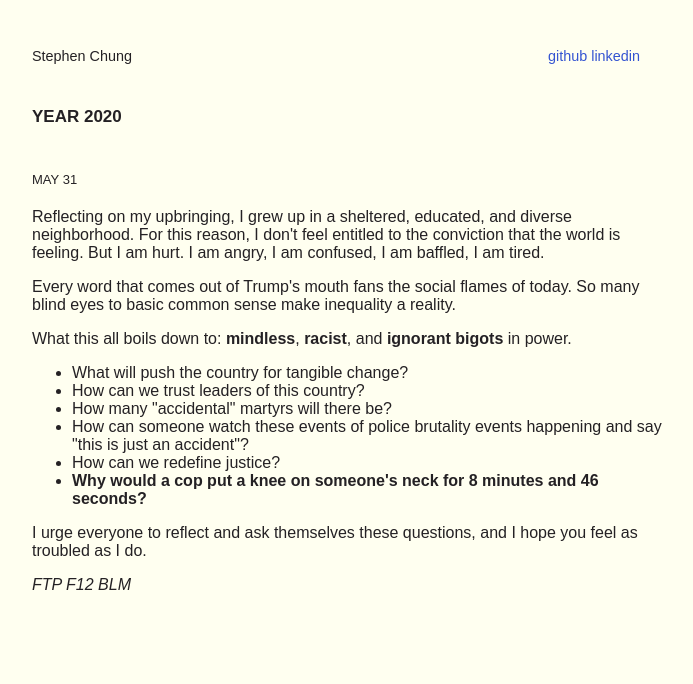
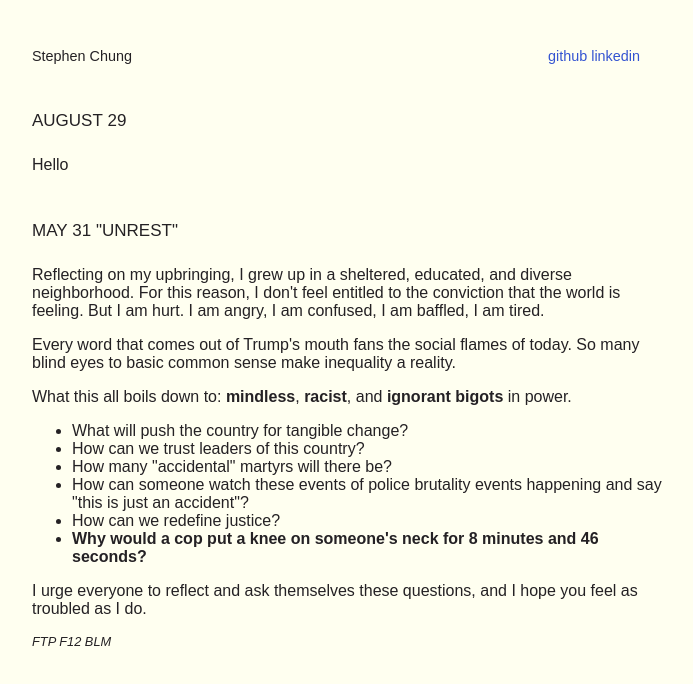
Before and after one commit to imsteev/imsteev.github.io, a React app in the folder personal-website/: page / in a window 1280 px wide. Shown: the top 684 px of the page, without its empty margins (288-981 px from the left). Built offline with nearby package versions, Linux system fonts and the light colour scheme.

Commit message:
split components

```diff
--- a/personal-website/src/App.js
+++ b/personal-website/src/App.js
@@ -1,14 +1,6 @@
 import React from "react";
 import styled from "styled-components";
-
-const Post = ({ children, date }) => {
-  return (
-    <StyledPost>
-      <p className="date">{date}</p>
-      {children}
-    </StyledPost>
-  );
-};
+import PostContainer from "./PostContainer";
 
 function App() {
   return (
@@ -25,51 +17,7 @@ function App() {
           </Link>
         </div>
       </Meta>
-      <Header>Year 2020</Header>
-      <Post date="May 31">
-        <p>
-          Reflecting on my upbringing, I grew up in a sheltered, educated, and
-          diverse neighborhood. For this reason, I don't feel entitled to the
-          conviction that the world is feeling. But I am hurt. I am angry, I am
-          confused, I am baffled, I am tired.
-        </p>
-
-        <p>
-          Every word that comes out of Trump's mouth fans the social flames of
-          today. So many blind eyes to basic common sense make inequality a
-          reality.
-        </p>
-
-        <p>
-          What this all boils down to: <strong>mindless</strong>,{" "}
-          <strong>racist</strong>, and <strong>ignorant bigots</strong> in
-          power.
-        </p>
-
-        <ul>
-          <li>What will push the country for tangible change?</li>
-          <li>How can we trust leaders of this country?</li>
-          <li>How many "accidental" martyrs will there be?</li>
-          <li>
-            How can someone watch these events of police brutality events
-            happening and say "this is just an accident"?
-          </li>
-          <li>How can we redefine justice?</li>
-          <li>
-            <strong>
-              Why would a cop put a knee on someone's neck for 8 minutes and 46
-              seconds?
-            </strong>
-          </li>
-        </ul>
-
-        <p>
-          I urge everyone to reflect and ask themselves these questions, and I
-          hope you feel as troubled as I do.
-        </p>
-
-        <Afterthought>FTP F12 BLM</Afterthought>
-      </Post>
+      <PostContainer />
     </Container>
   );
 }
@@ -85,17 +33,6 @@ const Container = styled.div`
   padding-top: 2rem;
   grid-template-rows: 3rem;
   grid-auto-rows: min-content;
-`;
-const Header = styled.h2`
-  font-variant: all-small-caps;
-`;
-
-const StyledPost = styled.div`
-  .date {
-    font-size: 1.2rem;
-    justify-self: start;
-    font-variant: all-small-caps;
-  }
 `;
 
 const Meta = styled.div`
@@ -114,8 +51,4 @@ const Link = styled.a`
   }
 `;
 
-const Afterthought = styled.p`
-  font-style: italic;
-`;
-
 export default App;
--- /dev/null
+++ b/personal-website/src/PostContainer.js
@@ -0,0 +1,92 @@
+import React from "react";
+import styled from "styled-components";
+
+/**
+ * A single post
+ * Date and title are optional, but recommended
+ */
+const Post = ({ children, date, title }) => {
+  return (
+    <StyledPost>
+      <p className="header">
+        {date} {title && `"${title}"`}
+      </p>
+      {children}
+    </StyledPost>
+  );
+};
+
+/**
+ * All of this is static content
+ * Posts are displayed in reverse-chronological order
+ */
+const PostContainer = () => (
+  <StyledPostContainer>
+    <Post date="August 29" title="">
+      Hello
+    </Post>
+    <Post date="May 31" title="Unrest">
+      <p>
+        Reflecting on my upbringing, I grew up in a sheltered, educated, and
+        diverse neighborhood. For this reason, I don't feel entitled to the
+        conviction that the world is feeling. But I am hurt. I am angry, I am
+        confused, I am baffled, I am tired.
+      </p>
+
+      <p>
+        Every word that comes out of Trump's mouth fans the social flames of
+        today. So many blind eyes to basic common sense make inequality a
+        reality.
+      </p>
+
+      <p>
+        What this all boils down to: <strong>mindless</strong>,{" "}
+        <strong>racist</strong>, and <strong>ignorant bigots</strong> in power.
+      </p>
+
+      <ul>
+        <li>What will push the country for tangible change?</li>
+        <li>How can we trust leaders of this country?</li>
+        <li>How many "accidental" martyrs will there be?</li>
+        <li>
+          How can someone watch these events of police brutality events
+          happening and say "this is just an accident"?
+        </li>
+        <li>How can we redefine justice?</li>
+        <li>
+          <strong>
+            Why would a cop put a knee on someone's neck for 8 minutes and 46
+            seconds?
+          </strong>
+        </li>
+      </ul>
+
+      <p>
+        I urge everyone to reflect and ask themselves these questions, and I
+        hope you feel as troubled as I do.
+      </p>
+
+      <Afterthought>FTP F12 BLM</Afterthought>
+    </Post>
+  </StyledPostContainer>
+);
+
+const StyledPostContainer = styled.div`
+  display: grid;
+  grid-row-gap: 1rem;
+`;
+
+const StyledPost = styled.div`
+  .header {
+    font-size: 1.5rem;
+    justify-self: start;
+    font-variant: all-small-caps;
+  }
+`;
+
+const Afterthought = styled.p`
+  font-size: 0.8rem;
+  font-style: italic;
+`;
+
+export default PostContainer;
```
Also changed, not shown: personal-website/src/App.css (deleted, +0 -38 lines).
